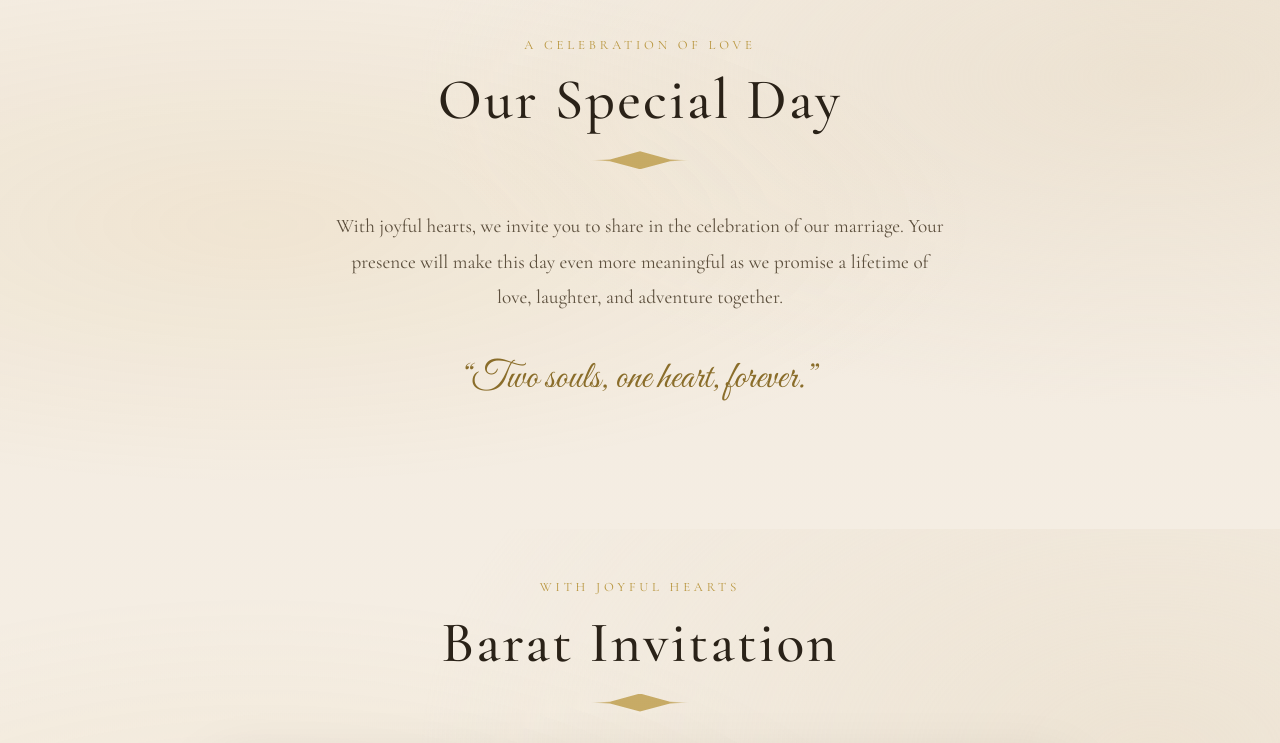
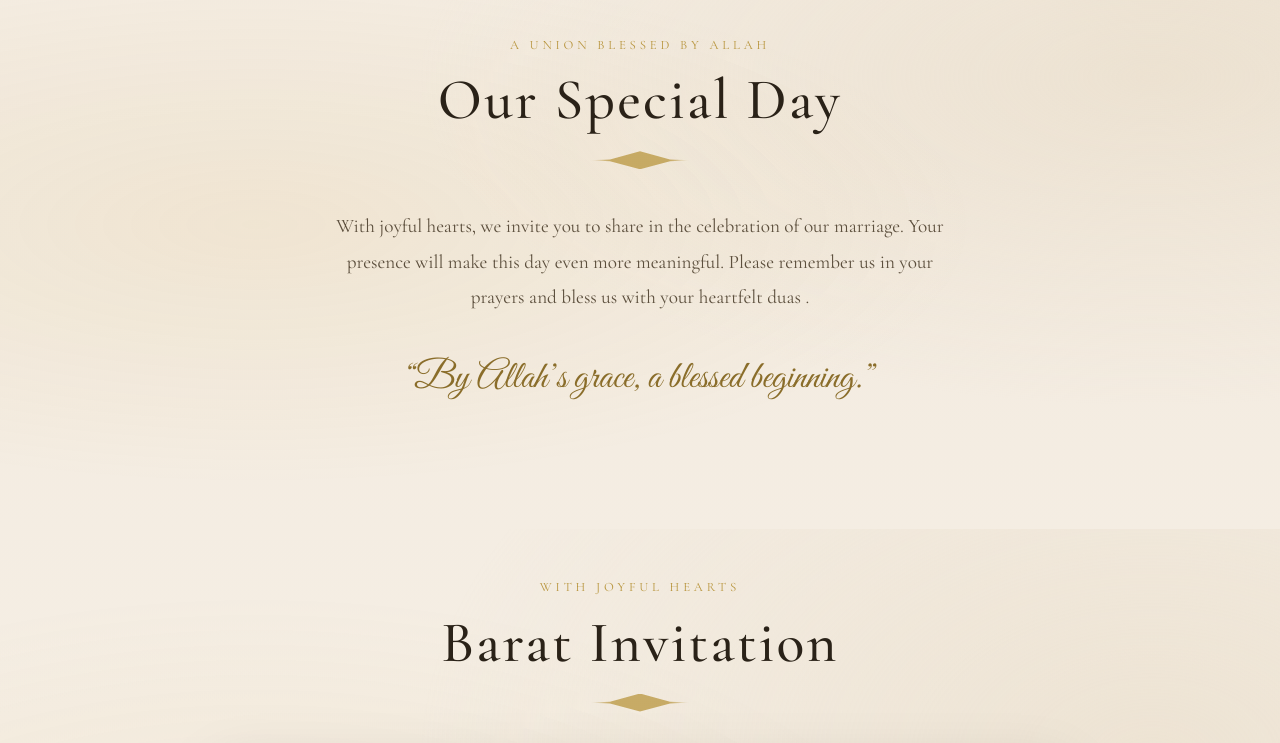
Before and after one commit to MuheeraWedsAbdullah/Barat_Invitation, a plain HTML site: page index.html in a window 1280 px wide. Shown: the part 885-1628 px from the top of the page. Drawn offline with nearby package versions, Linux system fonts and the light colour scheme.

Commit message:
Revise wedding invitation content and styling
Updated wedding invitation details and text.

```diff
--- a/index.html
+++ b/index.html
@@ -52,15 +52,15 @@
     <section class="section our-day" id="our-day">
       <div class="section__bg section__bg--soft" data-parallax-slow></div>
       <div class="container reveal">
-        <p class="section__eyebrow">A celebration of love</p>
+        <p class="section__eyebrow">A Union Blessed by Allah</p>
         <h2 class="section__title">Our Special Day</h2>
         <div class="flourish" aria-hidden="true"></div>
         <p class="our-day__text">
           With joyful hearts, we invite you to share in the celebration of our marriage.
-          Your presence will make this day even more meaningful as we promise a lifetime
-          of love, laughter, and adventure together.
+          Your presence will make this day even more meaningful.
+          Please remember us in your prayers and bless us with your heartfelt duas .
         </p>
-        <p class="our-day__quote script">“Two souls, one heart, forever.”</p>
+        <p class="our-day__quote script">“By Allah’s grace, a blessed beginning.”</p>
       </div>
     </section>
 
```
